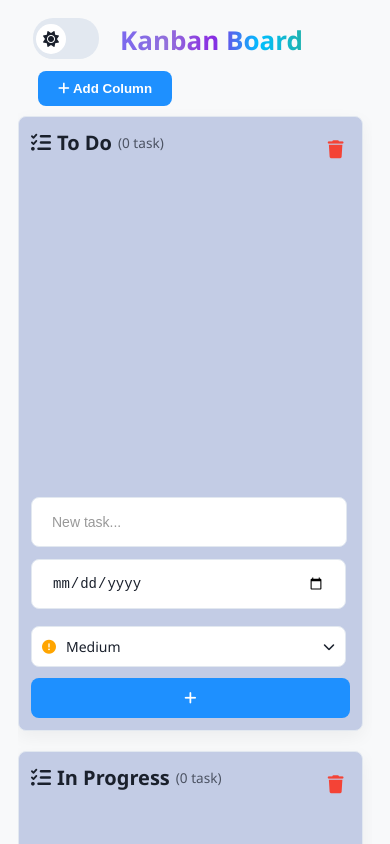
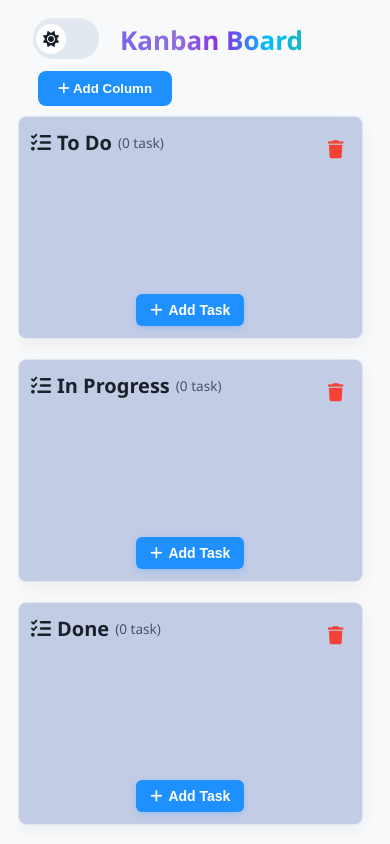
Before and after one commit to KemVani3110/miniJira, a React (Create React App) app: page / in a window 390 px wide. Shown: the top 844 px of the page. Built offline with nearby package versions, Linux system fonts and the light colour scheme.

Commit message:
delete formaddtask & replace by popup add task & fix css + theme

```diff
--- a/src/components/Column.jsx
+++ b/src/components/Column.jsx
@@ -1,4 +1,4 @@
-import React, { useState } from "react";
+import React, { useState, useEffect } from "react";
 import TaskCard from "./TaskCard";
 import AddTaskForm from "./AddTaskForm";
 import { Droppable } from "@hello-pangea/dnd";
@@ -12,7 +12,6 @@ const Column = ({
   onDeleteTask,
   onEditTask,
   columnId,
-  showAddForm,
   onEditColumnTitle,
   onDeleteColumn,
   dragHandleProps,
@@ -22,6 +21,8 @@ const Column = ({
   const { lang } = useLanguage();
   const [editing, setEditing] = useState(false);
   const [input, setInput] = useState(title);
+  const [showForm, setShowForm] = useState(false);
+  const [fadeClass, setFadeClass] = useState(""); // dùng cho hiệu ứng
 
   const handleTitleSubmit = (e) => {
     e.preventDefault();
@@ -29,6 +30,27 @@ const Column = ({
       onEditColumnTitle(input);
     }
     setEditing(false);
+  };
+
+  // Hiệu ứng fade và ESC
+  useEffect(() => {
+    if (showForm) {
+      setFadeClass("show");
+      const handleKeyDown = (e) => {
+        if (e.key === "Escape") {
+          handleCloseForm();
+        }
+      };
+      document.addEventListener("keydown", handleKeyDown);
+      return () => document.removeEventListener("keydown", handleKeyDown);
+    } else {
+      setFadeClass("hide");
+    }
+  }, [showForm]);
+
+  const handleCloseForm = () => {
+    setFadeClass("hide");
+    setTimeout(() => setShowForm(false), 200); // delay để animation chạy xong
   };
 
   return (
@@ -51,11 +73,8 @@ const Column = ({
           </form>
         ) : (
           <h2 onDoubleClick={() => setEditing(true)}>
-            <i
-              className="fa-solid fa-list-check"
-              style={{ marginRight: 6 }}
-            ></i>
-            {title}{" "}
+            <i className="fa-solid fa-list-check" style={{ marginRight: 6 }}></i>
+            {title}
             <span className="task-count">
               ({tasks.length} {lang === "en" ? "task" : "công việc"})
             </span>
@@ -69,9 +88,7 @@ const Column = ({
       <Droppable droppableId={columnId}>
         {(provided, snapshot) => (
           <div
-            className={`task-list ${
-              snapshot.isDraggingOver ? "dragging-over" : ""
-            }`}
+            className={`task-list ${snapshot.isDraggingOver ? "dragging-over" : ""}`}
             {...provided.droppableProps}
             ref={provided.innerRef}
           >
@@ -89,13 +106,25 @@ const Column = ({
         )}
       </Droppable>
 
-      {showAddForm && (
-        <AddTaskForm
-          onAdd={(content, date, priority) =>
-            onAddTask(content, date, priority)
-          }
-        />
-      )}
+      <div className="add-task-popup-wrapper">
+        <button className="toggle-add-task-btn" onClick={() => setShowForm(!showForm)}>
+          <i className={`fa-solid ${showForm ? "fa-times" : "fa-plus"}`}></i>{" "}
+          {showForm
+            ? lang === "en" ? "Close" : "Đóng"
+            : lang === "en" ? "Add Task" : "Thêm công việc"}
+        </button>
+
+        {showForm && (
+          <div className={`add-task-popup ${fadeClass}`}>
+            <AddTaskForm
+              onAdd={(content, date, priority) => {
+                onAddTask(content, date, priority);
+                handleCloseForm();
+              }}
+            />
+          </div>
+        )}
+      </div>
     </div>
   );
 };
--- a/src/styles/AddTaskForm.css
+++ b/src/styles/AddTaskForm.css
@@ -1,21 +1,49 @@
+/* Container cho popup */
+.add-task-popup {
+  margin-top: 12px;
+  background-color: var(--popup-bg, #fff);
+  padding: 16px;
+  border-radius: 12px;
+  box-shadow: 0 10px 30px rgba(0, 0, 0, 0.08);
+  animation: fadeInUp 0.3s ease forwards;
+  z-index: 10;
+  opacity: 0;
+  transform: translateY(8px) scale(0.98);
+  transition: opacity 0.3s ease, transform 0.3s ease;
+}
+
+/* Class điều khiển hiệu ứng hiển thị */
+.add-task-popup.show {
+  opacity: 1;
+  transform: translateY(0) scale(1);
+  pointer-events: auto;
+}
+
+.add-task-popup.hide {
+  opacity: 0;
+  transform: translateY(10px) scale(0.95);
+  pointer-events: none;
+}
+
+/* Form chính */
 .add-task-form {
   display: flex;
   flex-wrap: wrap;
   gap: 12px;
-  margin-top: 10px;
   justify-content: space-between;
 }
 
+/* Input chung */
 .add-task-form input {
   flex: 1 1 250px;
   padding: 12px;
-  background-color: var(--input-bg);
-  color: var(--text-color);
-  border: 1px solid var(--border-color);
+  background-color: var(--input-bg, #f9f9f9);
+  color: var(--text-color, #333);
+  border: 1px solid var(--border-color, #ccc);
   border-radius: 8px;
   font-size: 14px;
+  transition: all 0.2s ease;
   box-sizing: border-box;
-  transition: all 0.2s ease;
 }
 
 .add-task-form input:focus {
@@ -24,9 +52,10 @@
 }
 
 .add-task-form input::placeholder {
-  color: var(--placeholder-color);
+  color: var(--placeholder-color, #aaa);
 }
 
+/* Nút thêm task */
 .add-task-form button {
   padding: 12px 24px;
   background-color: #1e90ff;
@@ -35,10 +64,8 @@
   border-radius: 8px;
   cursor: pointer;
   font-weight: bold;
-  width: 100%;
   transition: background-color 0.3s ease, transform 0.2s ease;
-  min-width: 100px;
-  max-width: 470px;
+  flex: 1 1 100%;
 }
 
 .add-task-form button:hover {
@@ -46,10 +73,10 @@
   transform: translateY(-2px);
 }
 
+/* Dropdown chọn priority */
 .priority-dropdown {
   position: relative;
-  width: 100%;
-  max-width: 335px;
+  flex: 1 1 250px;
   user-select: none;
   z-index: 20;
 }
@@ -58,11 +85,11 @@
   display: flex;
   align-items: center;
   justify-content: space-between;
-  padding: 10px;
-  border: 1px solid var(--border-color);
+  padding: 10px 12px;
+  border: 1px solid var(--border-color, #ccc);
   border-radius: 8px;
-  background-color: var(--input-bg);
-  color: var(--text-color);
+  background-color: var(--input-bg, #f9f9f9);
+  color: var(--text-color, #333);
   cursor: pointer;
   gap: 10px;
   transition: all 0.2s ease;
@@ -73,43 +100,45 @@
 
 .priority-selected:hover {
   border-color: #1e90ff;
+  background-color: #f0f8ff;
 }
 
 .dropdown-arrow {
   margin-left: auto;
   font-size: 12px;
+  color: #555;
 }
 
 .priority-options {
   position: absolute;
-  top: calc(100% + 4px);
+  top: calc(100% + 6px);
   left: 0;
   right: 0;
-  background-color: var(--input-bg);
-  border: 1px solid var(--border-color);
+  background-color: var(--input-bg, #fff);
+  border: 1px solid var(--border-color, #ccc);
   border-radius: 8px;
   z-index: 99;
-  box-shadow: 0 2px 6px rgba(0, 0, 0, 0.15);
+  box-shadow: 0 4px 12px rgba(0, 0, 0, 0.1);
   overflow: hidden;
 }
 
 .priority-option {
-  padding: 10px;
+  padding: 10px 12px;
   display: flex;
   align-items: center;
   gap: 10px;
   cursor: pointer;
   transition: background-color 0.2s ease;
-  border-radius: 0;
   white-space: nowrap;
+  overflow: hidden;
   text-overflow: ellipsis;
-  overflow: hidden;
 }
 
 .priority-option:hover {
   background-color: #f0f0f0;
 }
 
+/* Input ngày */
 .date-input-container {
   position: relative;
   flex: 1 1 250px;
@@ -119,18 +148,20 @@
   width: 100%;
 }
 
+/* Khi có lỗi */
 .date-input.error {
   border-color: #f44336;
   background-color: #ffebee;
 }
 
+/* Hiển thị lỗi */
 .error-popup {
   position: absolute;
   top: 100%;
   left: 0;
   background-color: #f44336;
   color: white;
-  padding: 6px;
+  padding: 6px 10px;
   border-radius: 6px;
   font-size: 12px;
   width: 100%;
@@ -147,3 +178,19 @@
   transform: translateY(0);
   visibility: visible;
 }
+
+@media (max-width: 600px) {
+  .add-task-form {
+    flex-direction: column;
+  }
+
+  .add-task-form button {
+    width: 100%;
+  }
+
+  .priority-dropdown,
+  .date-input-container {
+    width: 100%;
+    flex: 1 1 100% !important;
+  }
+}
--- a/src/styles/App.css
+++ b/src/styles/App.css
@@ -247,7 +247,6 @@ h1 {
   .column {
     width: 100%;
     max-width: 100%;
-    min-width: auto;
     scroll-snap-align: none;
     margin-bottom: 10px;
   }
@@ -258,34 +257,10 @@ h1 {
     font-size: 14px;
   }
 
+  /* SỬA Ở ĐÂY NÈ */
   .add-task-form {
     flex-direction: column;
     gap: 10px;
-  }
-
-  .add-task-form input[type="text"] {
-    max-height: 50px;
-    padding: 20px;
-    width: 316px;
-  }
-
-  .add-task-form input[type="date"] {
-    margin: 0;
-    padding: 20px;
-    margin-right: 50px;
-    max-height: 50px;
-    max-width: 315px;
-  }
-
-  .add-task-form input {
-    position: relative;
-    top: 205px;
-  }
-
-  .add-task-form .priority-dropdown {
-    right: 10px;
-    max-height: 50px;
-    width: 335px;
   }
 
   .add-task-form input,
@@ -298,4 +273,18 @@ h1 {
     padding: 10px;
     box-sizing: border-box;
   }
+
+  .date-input-container {
+    width: 100%;
+  }
+
+  .add-task-form input[type="text"],
+  .add-task-form input[type="date"] {
+    max-height: 50px;
+  }
+
+  .add-task-form .priority-dropdown {
+    width: 100%;
+  }
+
 }
--- a/src/styles/Column.css
+++ b/src/styles/Column.css
@@ -74,6 +74,52 @@
   transform: scale(1.2);
 }
 
+.add-task-popup-wrapper {
+  margin-top: 12px;
+}
+
+.toggle-add-task-btn {
+  background-color: var(--btn-bg, #1e90ff);
+  color: var(--btn-text, #fff);
+  padding: 8px 14px;
+  border: none;
+  border-radius: 6px;
+  cursor: pointer;
+  font-weight: 600;
+  font-size: 14px;
+  display: inline-flex;
+  align-items: center;
+  gap: 6px;
+  transition: background-color 0.3s ease, transform 0.2s ease;
+  box-shadow: 0 2px 6px rgba(30, 144, 255, 0.25);
+}
+
+.toggle-add-task-btn:hover {
+  background-color: var(--btn-hover, #187bcd);
+  transform: translateY(-1px);
+}
+
+
+.add-task-popup {
+  opacity: 0;
+  transform: scale(0.95);
+  transition: opacity 0.2s ease, transform 0.2s ease;
+  pointer-events: none;
+}
+
+.add-task-popup.show {
+  opacity: 1;
+  transform: scale(1);
+  pointer-events: auto;
+}
+
+.add-task-popup.hide {
+  opacity: 0;
+  transform: scale(0.95);
+  pointer-events: none;
+}
+
+
 @media (max-width: 1024px) {
   .column {
     min-width: 80%;
--- a/src/styles/theme.css
+++ b/src/styles/theme.css
@@ -93,6 +93,10 @@ body {
   transition: transform 0.3s;
 }
 
+.add-task-popup.show{
+  background-color: var( --bg-color) ;
+}
+
 .toggle-switch.light {
   transform: translateX(0);
 }
```
